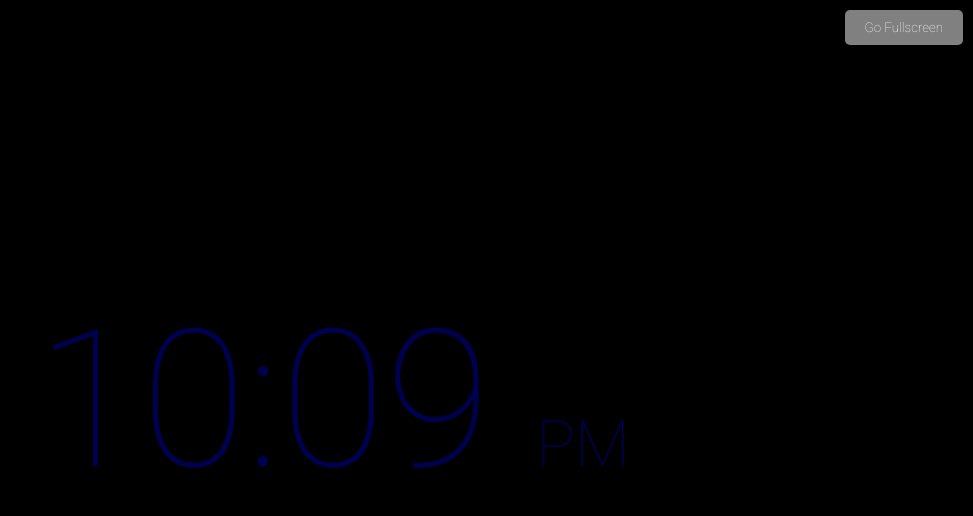
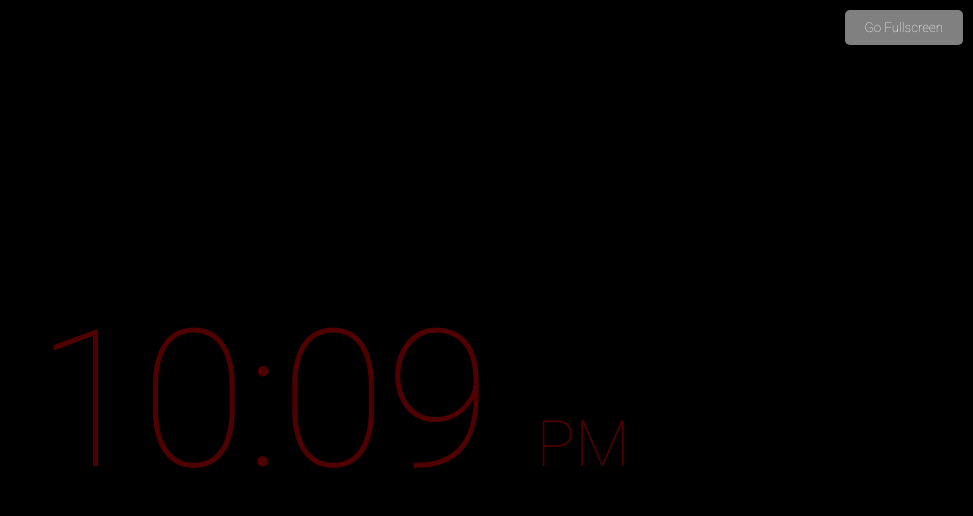
Before and after one commit to 12grassiscool34/screen-saver, a plain HTML site: page dark.html in a window 1280 px wide. Shown: the whole page, without its empty margins (307-1280 px from the left). Drawn offline with Linux system fonts and the light colour scheme.

Commit message:
Update dark.html

```diff
--- a/dark.html
+++ b/dark.html
@@ -15,7 +15,7 @@
             align-items: center;
             height: 100vh;
             background-color: #000000;
-            color: #000050;
+            color: #500000;
             font-family: 'Roboto', sans-serif;
             position: relative; /* Added to position the clock */
         }
```
